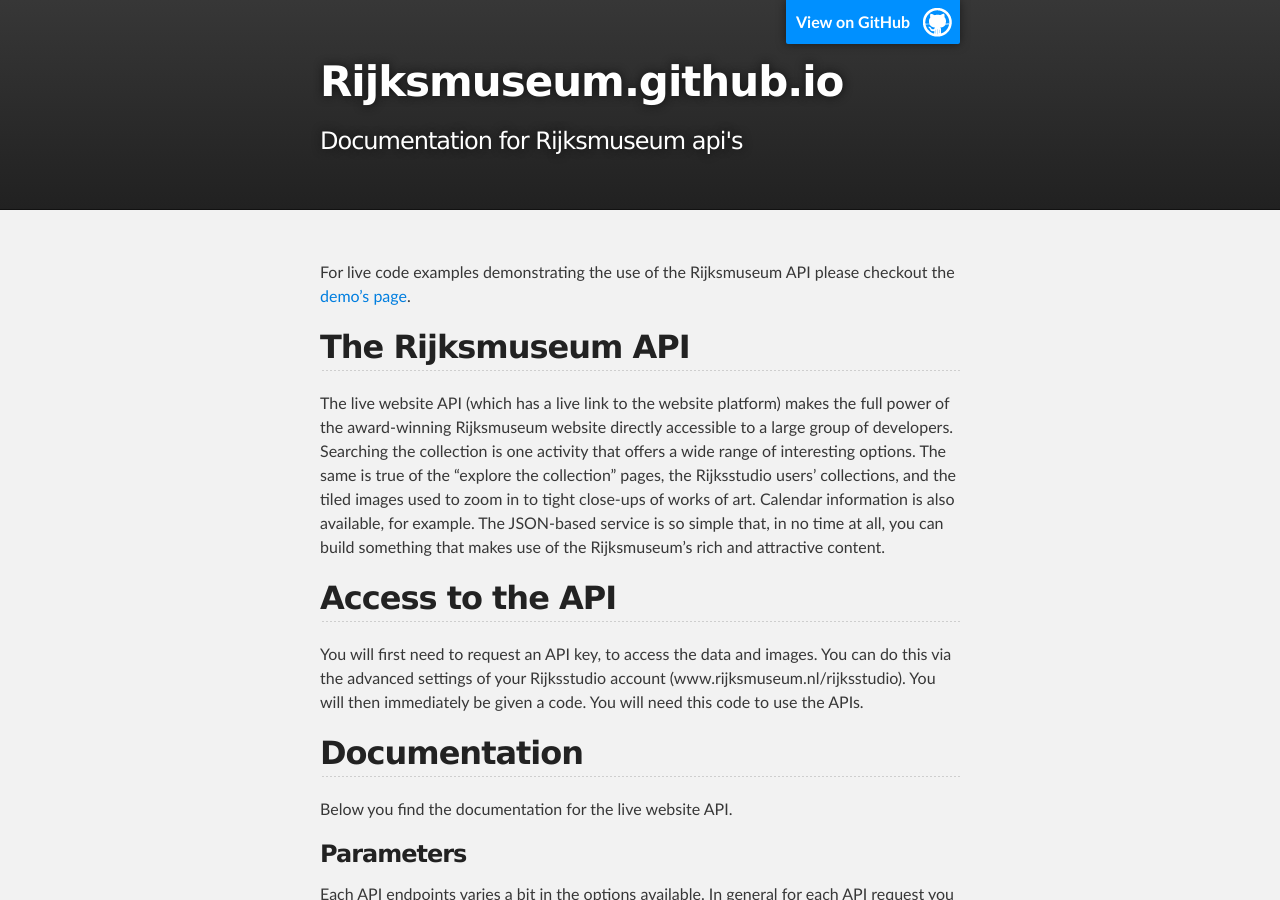
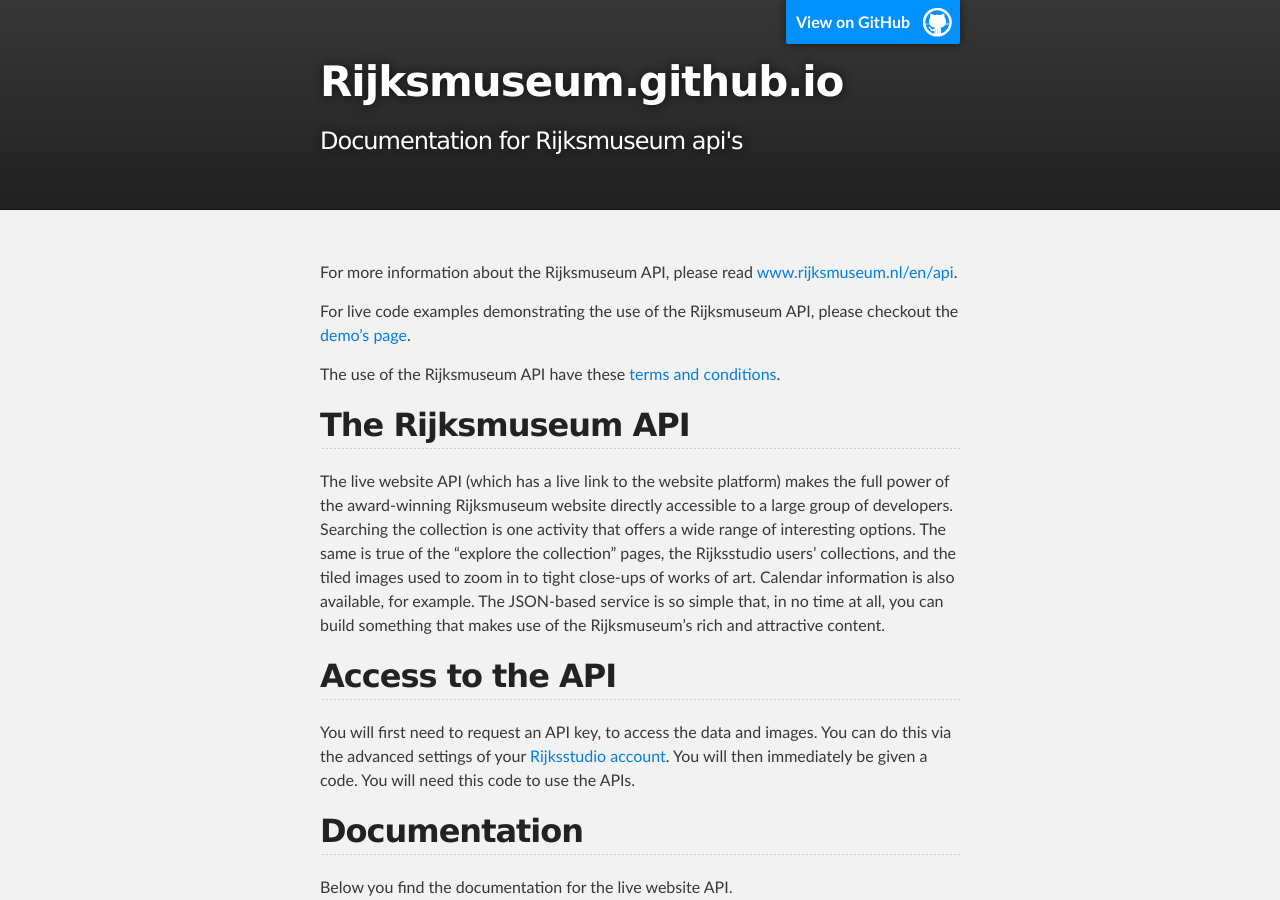
Before and after one commit to Rijksmuseum/rijksmuseum.github.io, a Jekyll site: the page built from index.md, in a window 1280 px wide and 900 px high. Built offline with Jekyll 4.4.1, drawn with Linux system fonts in a browser that asks for light colours; Markdown is read by kramdown in place of the engine named in the settings.

Commit message:
update index.md

```diff
--- a/index.md
+++ b/index.md
@@ -2,7 +2,11 @@
 layout: index
 ---
 
-For live code examples demonstrating the use of the Rijksmuseum API please checkout the [demo's page](demos).
+For more information about the Rijksmuseum API, please read [www.rijksmuseum.nl/en/api](https://www.rijksmuseum.nl/en/api).
+
+For live code examples demonstrating the use of the Rijksmuseum API, please checkout the [demo's page](demos).
+
+The use of the Rijksmuseum API have these [terms and conditions](https://www.rijksmuseum.nl/en/api/terms-and-conditions-of-use).
 
 ## The Rijksmuseum API
 
@@ -10,7 +14,7 @@
 The JSON-based service is so simple that, in no time at all, you can build something that makes use of the Rijksmuseum’s rich and attractive content.
 
 ## Access to the API
-You will first need to request an API key, to access the data and images. You can do this via the advanced settings of your Rijksstudio account (www.rijksmuseum.nl/rijksstudio). You will then immediately be given a code. You will need this code to use the APIs.
+You will first need to request an API key, to access the data and images. You can do this via the advanced settings of your [Rijksstudio account](https://www.rijksmuseum.nl/nl/mijn/gegevens). You will then immediately be given a code. You will need this code to use the APIs.
 
 ## Documentation
 Below you find the documentation for the live website API.
```
